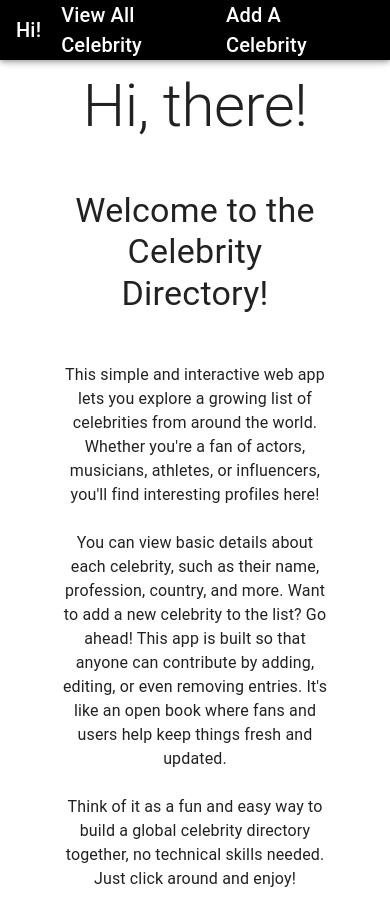
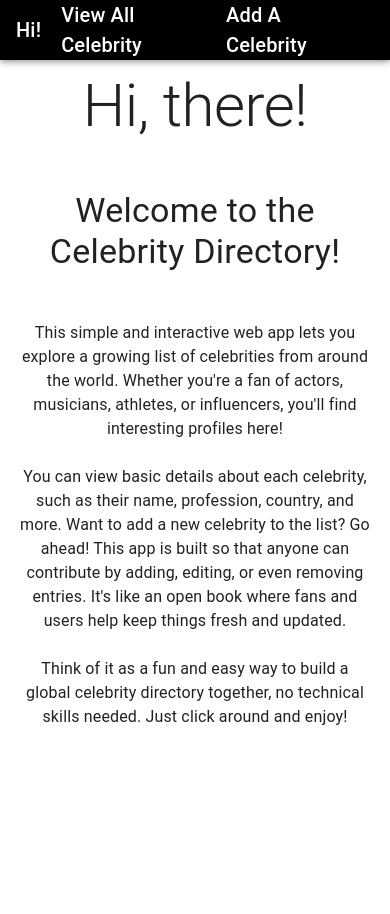
Before and after one commit to Hell0WorldAgain/crud-app, a React (Vite) app: page / in a window 390 px wide. Built offline with nearby package versions, Linux system fonts and the light colour scheme.

Commit message:
fixed some responsive issue for mobile

```diff
--- a/src/components/Adduser.jsx
+++ b/src/components/Adduser.jsx
@@ -5,8 +5,8 @@ import { useNavigate } from 'react-router-dom';
 import {addUser} from '../services/api'
 
 const Container = styled(FormGroup)`
-    width: 100%;
-    margin: 5% auto;
+    width: 90%;
+    margin: 5%;
 
     & > div {
         margin-top: 20px;
--- a/src/components/Allusers.jsx
+++ b/src/components/Allusers.jsx
@@ -8,8 +8,8 @@ import { getUser, deleteUser } from '../services/api';
 
 
 const TableTab = styled(Table)`
-    margin-top:10%;
-    width: 100%;
+    margin:10%;
+    width: 80%;
 
     & > thead {
         background-color:#000;
--- a/src/components/Edituser.jsx
+++ b/src/components/Edituser.jsx
@@ -5,8 +5,7 @@ import { useNavigate, useParams } from 'react-router-dom';
 import { getUserByID, editUser } from '../services/api'
 
 const Container = styled(FormGroup)`
-    width: 100%;
-    margin: 15% auto;
+    width: 90%;
 
     & > div {
         margin-top: 20px;
--- a/src/components/Home.jsx
+++ b/src/components/Home.jsx
@@ -4,7 +4,7 @@ import { Typography } from '@mui/material';
 
 const Home = () => {
     return (
-        <div style={{textAlign: 'center', margin: '5% auto',width: '70%' }}>
+        <div style={{textAlign: 'center', margin: '5% auto',width: '90%' }}>
             <Typography variant="h2">Hi, there!</Typography>
             <br /> <br />
             <Typography variant="h4">Welcome to the Celebrity Directory!</Typography>
```
